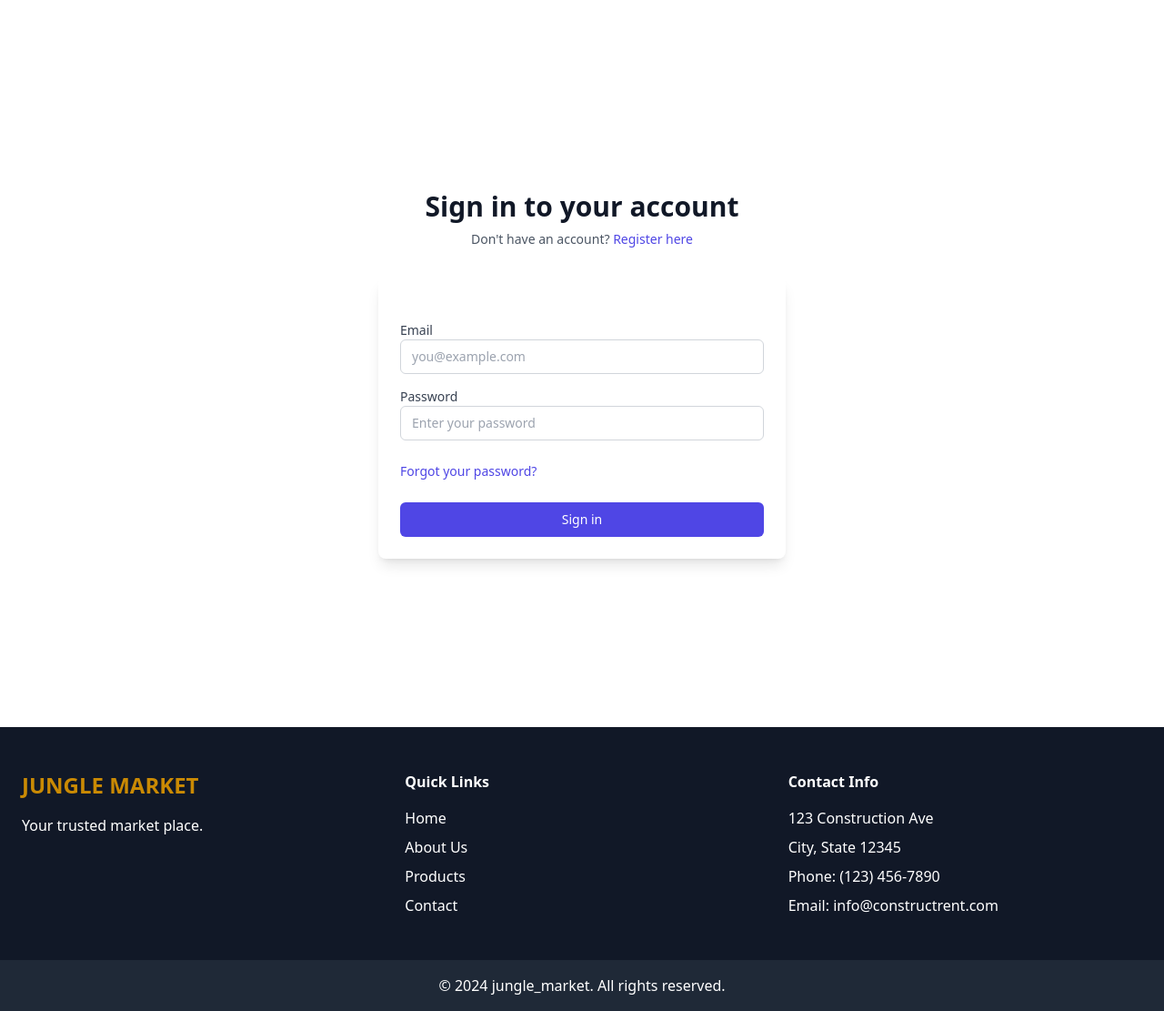
After one commit to bikoendalew/django_ecommerce_base, a Django app: template accounts/templates/login.html in a window 1280 px wide. The commit adds this page. Shown: the part 801-1912 px from the top of the page at 91% size. Run offline with Django 5.2, Linux system fonts and the light colour scheme; the template is opened without the code that fills it, so the values that code supplies are empty; some libraries are stand-ins or nearby versions.

Commit message:
adding templates for login and register

```diff
--- a/accounts/templates/layouts.html
+++ b/accounts/templates/layouts.html
@@ -3,54 +3,193 @@
 <head>
     <meta charset="UTF-8">
     <meta name="viewport" content="width=device-width, initial-scale=1.0">
-  <title>{% block title %}JUNGLE MARKET {% endblock %}</title>
+    <title>jungle_market</title>
     <script src="https://cdn.tailwindcss.com"></script>
     <link rel="stylesheet" href="https://cdnjs.cloudflare.com/ajax/libs/aos/2.3.4/aos.css">
+
+    <script src="https://cdnjs.cloudflare.com/ajax/libs/aos/2.3.4/aos.js"></script>
     <style>
-    body {
-      scroll-behavior: smooth;
+
+
+        .scroll-to-top {
+            display: none;
+            position: fixed;
+            bottom: 20px;
+            right: 20px;
+            z-index: 99;
+        }
+        .scroll-to-top.active {
+            display: block;
+        }
+        .slider-container {
+            position: relative;
+            height: 100vh;
+            overflow: hidden;
+        }
+        .slide {
+            position: absolute;
+            top: 0;
+            left: 0;
+            width: 100%;
+            height: 100%;
+            opacity: 0;
+            transition: opacity 0.5s ease-in-out;
+        }
+        .slide.active {
+            opacity: 1;
         }
     </style>
 </head>
-<body class="font-sans text-gray-800">
+<body class="font-sans">
+    <!-- Hero Section with Navigation -->
+    <section class="relative h-screen">
+        <div class="slider-container" id="slider-container">
 
-  <!-- Navigation Bar -->
-  <header class="absolute w-full z-10 text-white">
-    <div class="container mx-auto flex justify-between items-center py-4 px-6">
-      <h1 class="text-2xl font-bold">JUNGLE MARKET</h1>
-      <nav class="hidden md:flex space-x-4">
-        <a href="#about" class="py-2 px-4 rounded-full bg-white bg-opacity-20 hover:bg-opacity-50 transition duration-300">About</a>
-        <a href="#services" class="py-2 px-4 rounded-full bg-white bg-opacity-20 hover:bg-opacity-50 transition duration-300">Services</a>
-        <a href="#gallery" class="py-2 px-4 rounded-full bg-white bg-opacity-20 hover:bg-opacity-50 transition duration-300">Gallery</a>
-        <a href="#products" class="py-2 px-4 rounded-full bg-white bg-opacity-20 hover:bg-opacity-50 transition duration-300">Product</a>
-        <a href="#contact" class="py-2 px-4 rounded-full bg-white bg-opacity-20 hover:bg-opacity-50 transition duration-300">Contact</a>
+                <div class="slide active"
+                     style="background-image: url('https://www.shutterstock.com/image-photo/isolated-shipping-paper-boxes-inside-600nw-1926849830.jpg');
+                            background-size: cover;
+                            background-position: center;">
+                </div>
+
+        </div>
+
+        <div class="absolute inset-0 bg-black bg-opacity-50">
+            <!-- Navigation -->
+            <nav class="relative z-10">
+                <div class="container mx-auto px-6 py-4">
+                    <div class="flex items-center justify-between">
+                        <div class="text-3xl font-bold text-white">
+
+                                JUNGLE MARKET
+
+                        </div>
+                        <div class="hidden md:flex space-x-6">
+                            <a href="#home" class="px-6 py-2 rounded-full bg-yellow-500 text-white hover:bg-blue-600 transition duration-300">Home</a>
+                            <a href="#about" class="px-6 py-2 rounded-full bg-yellow-500 text-white hover:bg-blue-600 transition duration-300">About Us</a>
+                            <a href="#product" class="px-6 py-2 rounded-full bg-yellow-500 text-white hover:bg-blue-600 transition duration-300">Products</a>
+                            <a href="#contact" class="px-6 py-2 rounded-full bg-yellow-500 text-white hover:bg-blue-600 transition duration-300">Contact</a>
+                            {% if user.is_authenticated %}
+                              <a href="/admin" class="px-6  py-2 rounded-full hover:bg-yellow-500 text-white bg-blue-600 transition duration-300">Dashboard</a>
+
+                              <a href="/cart" class="flex items-center px-6 py-2 rounded-full hover:bg-yellow-500 text-white bg-blue-600 transition duration-300">
+                                <svg xmlns="http://www.w3.org/2000/svg" fill="none" viewBox="0 0 24 24" stroke-width="2" stroke="currentColor" class="w-6 h-6 mr-2">
+                                    <path stroke-linecap="round" stroke-linejoin="round" d="M3 3h2l.344 1.344A1 1 0 006 5h14l1.25 5H8.687m0 0A5.001 5.001 0 015 17h14a5 5 0 005-5V7H6.687m1.563 10a3 3 0 11-6 0 3 3 0 016 0zm14 0a3 3 0 11-6 0 3 3 0 016 0z" />
+                                </svg>
+                                Cart
+                            </a>
+
+                            {% else %}
+                              <a href="/admin" class="px-6  py-2 rounded-full hover:bg-yellow-500 text-white bg-blue-600 transition duration-300">Login</a>
+                            {% endif %}
+
+                        </div>
+
+                        <button class="md:hidden text-white"> <svg class="w-6 h-6" fill="none" stroke="currentColor" viewBox="0 0 24 24">
+                            <path stroke-linecap="round" stroke-linejoin="round" stroke-width="2" d="M4 6h16M4 12h16M4 18h16"/> </svg>
+                        </button>
+
+
+
+
+
+                    </div>
+                </div>
             </nav>
-      <button class="md:hidden p-2 bg-white bg-opacity-20 rounded">
-        <svg xmlns="http://www.w3.org/2000/svg" class="h-6 w-6" fill="none" viewBox="0 0 24 24" stroke="currentColor">
-          <path stroke-linecap="round" stroke-linejoin="round" stroke-width="2" d="M4 6h16M4 12h16m-7 6h7" />
-        </svg>
-      </button>
+
+            <!-- Hero Content -->
+            <div class="container mx-auto px-6 h-full flex items-center">
+                <div class="text-white max-w-xl">
+                    <h1 class="text-5xl font-bold mb-4">Quality Product For You!</h1>
+                    <p class="text-xl mb-8">Your Adventure in Online Shopping Starts Here</p>
+                    <a href="#contact" class="bg-yellow-500 hover:bg-yellow-600 text-white px-8 py-3 rounded-full inline-block transition duration-300">Get Started</a>
                 </div>
-  </header>
+            </div>
+        </div>
+    </section>
 
-   {% block content %}
+
+
+    {%  block content %}
     {% endblock %}
 
+
+
     <!-- Footer -->
-  <footer id="contact" class="bg-blue-500 text-white py-8">
-    <div class="container mx-auto text-center">
-      <p>&copy; 2024 Hospital Name. All Rights Reserved.</p>
-      <p>Email: contact@asgmail.com | Phone: +123-456-7890</p>
+    <footer class="bg-gray-900 text-white">
+        <div class="container mx-auto px-6 py-12">
+            <div class="grid md:grid-cols-3 gap-8">
+                <div>
+                    <h3 class="text-2xl font-bold text-yellow-600 mb-4">JUNGLE MARKET</h3>
+                    <p>Your trusted market place.</p>
+                </div>
+                <div>
+                    <h4 class="font-bold mb-4">Quick Links</h4>
+                    <ul class="space-y-2">
+                        <li><a href="#home" class="hover:text-yellow-600">Home</a></li>
+                        <li><a href="#about" class="hover:text-yellow-600">About Us</a></li>
+                        <li><a href="#products" class="hover:text-yellow-600">Products</a></li>
+                        <li><a href="#contact" class="hover:text-yellow-600">Contact</a></li>
+                    </ul>
+                </div>
+                <div>
+                    <h4 class="font-bold mb-4">Contact Info</h4>
+                    <ul class="space-y-2">
+                        <li>123 Construction Ave</li>
+                        <li>City, State 12345</li>
+                        <li>Phone: (123) 456-7890</li>
+                        <li>Email: info@constructrent.com</li>
+                    </ul>
+                </div>
+            </div>
+        </div>
+        <div class="bg-gray-800 py-4">
+            <div class="container mx-auto px-6 text-center">
+                <p>&copy; 2024 jungle_market. All rights reserved.</p>
+            </div>
         </div>
     </footer>
 
-  <script src="https://cdnjs.cloudflare.com/ajax/libs/aos/2.3.4/aos.js"></script>
+   <!-- Scroll to Top Button -->
+   <button onclick="scrollToTop()" class="scroll-to-top bg-yellow-500 hover:bg-yellow-600 text-white p-3 rounded-full shadow-lg transition duration-300">
+    <svg class="w-6 h-6" fill="none" stroke="currentColor" viewBox="0 0 24 24">
+        <path stroke-linecap="round" stroke-linejoin="round" stroke-width="2" d="M5 10l7-7m0 0l7 7m-7-7v18"/>
+    </svg>
+</button>
+
 <script>
+    // Scroll to Top functionality
+    window.onscroll = function() {
+        const scrollBtn = document.querySelector('.scroll-to-top');
+        if (document.body.scrollTop > 20 || document.documentElement.scrollTop > 20) {
+            scrollBtn.classList.add('active');
+        } else {
+            scrollBtn.classList.remove('active');
+        }
+    };
+
+    function scrollToTop() {
+        window.scrollTo({
+            top: 0,
+            behavior: 'smooth'
+        });
+    }
+
     AOS.init({
         duration: 1000,
-      easing: 'ease-in-out',
-      once: true,
+        once: true
+    });
+
+
+
+  // Toggle mobile menu
+  const mobileMenuButton = document.querySelector('.md\\:hidden');
+  const mobileMenu = document.querySelector('.md\\:flex');
+
+  mobileMenuButton.addEventListener('click', () => {
+      // Toggle the 'hidden' class on the mobile menu
+      mobileMenu.classList.toggle('hidden');
   });
 </script>
+
 </body>
 </html>
--- /dev/null
+++ b/accounts/templates/login.html
@@ -0,0 +1,60 @@
+{% extends 'layouts.html' %}
+
+{% block content %}
+
+<div class="min-h-screen flex items-center justify-center py-12 px-4 sm:px-6 lg:px-8">
+    <div class="max-w-md w-full space-y-8">
+        <div>
+            <h1 class="mt-6 text-center text-3xl font-extrabold text-gray-900">
+                Sign in to your account
+            </h1>
+            <p class="mt-2 text-center text-sm text-gray-600">
+                Don't have an account?
+                <a href="{% url 'accounts:register' %}" class="font-medium text-indigo-600 hover:text-indigo-500">
+                    Register here
+                </a>
+            </p>
+        </div>
+        <form method="post" class="mt-8 space-y-6 bg-white p-6 rounded-lg shadow-lg">
+            {% csrf_token %}
+
+            {% if error %}
+            <div class="mb-4 text-red-600 text-sm">
+                {{ error }}
+            </div>
+           {% endif %}
+
+            <div class="rounded-md -space-y-px">
+                <div class="mb-4">
+                    <label for="email" class="block text-sm font-medium text-gray-700">Email</label>
+                    <input type="email" name="email" id="email" required
+                           class="appearance-none rounded-md block w-full px-3 py-2 border border-gray-300 placeholder-gray-400 text-gray-900 focus:outline-none focus:ring-indigo-500 focus:border-indigo-500 sm:text-sm"
+                           placeholder="you@example.com">
+                </div>
+                <div class="mb-4">
+                    <label for="password" class="block text-sm font-medium text-gray-700">Password</label>
+                    <input type="password" name="password" id="password" required
+                           class="appearance-none rounded-md block w-full px-3 py-2 border border-gray-300 placeholder-gray-400 text-gray-900 focus:outline-none focus:ring-indigo-500 focus:border-indigo-500 sm:text-sm"
+                           placeholder="Enter your password">
+                </div>
+            </div>
+            <div class="flex items-center justify-between">
+                <div class="text-sm">
+                    <a href="#" class="font-medium text-indigo-600 hover:text-indigo-500">
+                        Forgot your password?
+                    </a>
+                </div>
+            </div>
+            <div>
+                <button type="submit"
+                        class="group relative w-full flex justify-center py-2 px-4 border border-transparent text-sm font-medium rounded-md text-white bg-indigo-600 hover:bg-indigo-700 focus:outline-none focus:ring-2 focus:ring-offset-2 focus:ring-indigo-500">
+                    Sign in
+                </button>
+            </div>
+        </form>
+    </div>
+</div>
+
+
+
+{% endblock %}
```
Also changed, not shown: accounts/templates/register.html (added, +53 -0 lines). Lines whose indentation alone changed are shown as unchanged.
